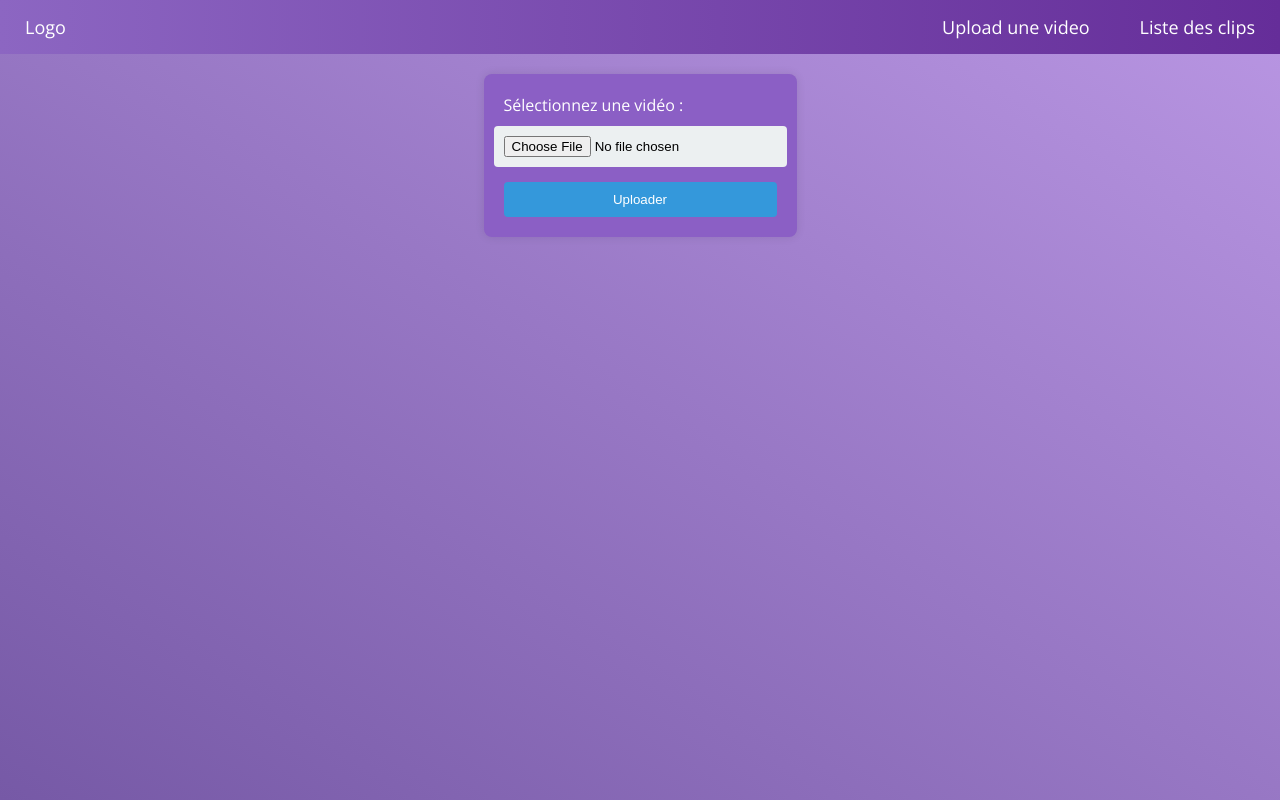
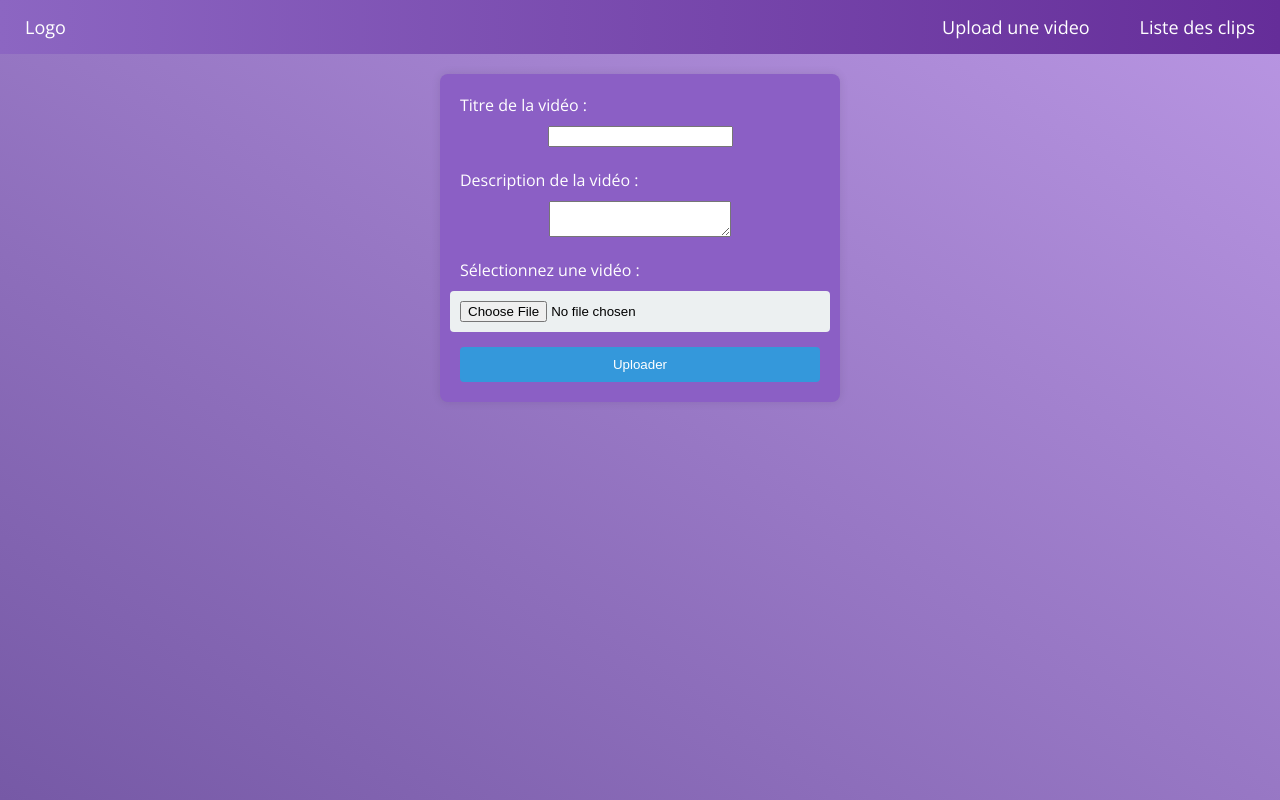
Before and after one commit to mxmchr/ClipMaker, a PHP site: page /upload in a window 1280 px wide. Run offline with PHP 8.4, Linux system fonts and the light colour scheme; some web fonts are replaced.

Commit message:
new call

```diff
--- a/app/Router.php
+++ b/app/Router.php
@@ -14,7 +14,6 @@ require_once './app/controllers/VideoController.php';
 require_once './app/models/VideoModel.php';
 
 // Récupérer l'URL demandée
-
 $request_uri = $_SERVER['REQUEST_URI'];
 
 // Retirer le slash initial s'il existe
@@ -25,7 +24,15 @@ $segments = explode('/', $request_uri);
 
 // Déterminer le contrôleur et l'action en fonction des segments d'URL
 $controller = (isset($segments[0]) && !empty($segments[0])) ? ucfirst($segments[0]) . 'Controller' : 'HomeController';
-$action = (isset($segments[1]) && !empty($segments[1])) ? $segments[1] : 'index';
+
+// Vérifier si le segment suivant est "video" et s'il y a un ID après
+if ($segments[0] === 'video' && isset($segments[1]) && !empty($segments[1])) {
+    $action = 'index';  // Ou l'action que vous souhaitez utiliser pour la page vidéo
+    $param = $segments[1]; // $param sera l'ID de la vidéo
+} else {
+    $action = (isset($segments[1]) && !empty($segments[1])) ? $segments[1] : 'index';
+    $param = (isset($segments[2]) && !empty($segments[2])) ? $segments[2] : null;
+}
 
 // Vérifier si le fichier du contrôleur existe
 $controller_file = "./app/controllers/{$controller}.php";
@@ -37,8 +44,8 @@ if (file_exists($controller_file)) {
 
     // Vérifier si la méthode/action existe dans le contrôleur
     if (method_exists($controller_instance, $action)) {
-        // Appeler la méthode/action du contrôleur
-        $controller_instance->$action();
+        // Appeler la méthode/action du contrôleur avec les paramètres
+        $controller_instance->$action($param);
     } else {
         // Gérer l'action non trouvée (par exemple, afficher une erreur 404)
         echo "Action non trouvée";
--- a/app/controllers/UploadController.php
+++ b/app/controllers/UploadController.php
@@ -1,4 +1,6 @@
 <?php
+
+require_once './app/models/UploadModel.php';
 
 class UploadController
 {
@@ -11,26 +13,24 @@ class UploadController
     {
         if ($_SERVER['REQUEST_METHOD'] === 'POST') {
             if (isset($_FILES['video']) && $_FILES['video']['error'] === UPLOAD_ERR_OK) {
-                $uploadDir = 'chemin/vers/votre/dossier/upload/';
-                $uploadFile = $uploadDir . basename($_FILES['video']['name']);
+                $uploadDir = './depot/videos/';
+                $videoTitle = $_POST['video_title'];
+                $videoDescription = $_POST['video_description'];
+
+                // Génération d'un nom unique pour la vidéo
+                $uniqueName = uniqid('video_') . '_' . basename($_FILES['video']['name']);
+                $uploadFile = $uploadDir . $uniqueName;
+                $uploadModel = new UploadModel();
 
                 if (move_uploaded_file($_FILES['video']['tmp_name'], $uploadFile)) {
-                    // Le fichier a été téléchargé avec succès
-                    // Vous pouvez maintenant ajouter les informations de la vidéo à votre base de données
-                    $videoTitle = $_FILES['video']['name']; // Changez cela en fonction de votre structure de base de données
-                    $videoFilePath = $uploadFile; // Changez cela en fonction de votre structure de base de données
+                    $generatedName = $uploadModel->addVideoToDatabase($videoTitle, $uploadFile, $videoDescription);
 
-                    // Ajoutez ces informations à votre base de données (utilisez votre propre logique ici)
-
-                    // Redirigez l'utilisateur vers une page de confirmation ou autre
-                    header('Location: /clips');
+                    header("Location: /video/$generatedName");
                     exit;
                 } else {
-                    // Une erreur s'est produite lors du téléchargement du fichier
                     echo 'Erreur lors de l\'upload du fichier.';
                 }
             } else {
-                // Aucun fichier téléchargé ou une erreur s'est produite
                 echo 'Erreur : Veuillez sélectionner une vidéo.';
             }
         }
--- a/app/controllers/VideoController.php
+++ b/app/controllers/VideoController.php
@@ -2,9 +2,11 @@
 
 class VideoController
 {
-    public function index()
+    public function index($videoId)
     {
-        // Charger la vue HomeView
+        $videoModel = new VideoModel();
+        $videoPath = $videoModel->getVideoPathById($videoId);
+
         require_once './app/views/VideoView.php';
     }
 }
--- a/app/models/UploadModel.php
+++ b/app/models/UploadModel.php
@@ -1,10 +1,38 @@
 <?php
+// UploadModel.php
 
 class UploadModel
 {
-    public function addVideoToDatabase($videoTitle, $videoFilePath)
+    private $db;
+
+    public function __construct()
     {
-        // Logique pour ajouter les informations de la vidéo à la base de données
-        // Utilisez votre propre logique ici
+        $this->db = (new Database())->connect();
+    }
+
+    public function addVideoToDatabase($videoTitle, $videoFilePath, $videoDescription)
+    {
+        try {
+            // Préparez la requête SQL
+            $stmt = $this->db->prepare("INSERT INTO videos (title, file_path, description) VALUES (:title, :file_path, :description)");
+
+            // Liez les paramètres
+            $stmt->bindParam(':title', $videoTitle);
+            $stmt->bindParam(':file_path', $videoFilePath);
+            $stmt->bindParam(':description', $videoDescription);
+
+            // Exécutez la requête
+            $stmt->execute();
+
+            // Récupérez l'ID généré pour la vidéo nouvellement ajoutée
+            $lastInsertId = $this->db->lastInsertId();
+
+            // Retournez l'ID généré
+            return $lastInsertId;
+        } catch (PDOException $e) {
+            // Gérez les erreurs d'insertion dans la base de données
+            echo "Erreur d'insertion dans la base de données : " . $e->getMessage();
+            return false;
+        }
     }
 }
--- a/app/models/VideoModel.php
+++ b/app/models/VideoModel.php
@@ -1 +1,19 @@
 <?php
+
+class VideoModel
+{
+    public function getVideoPathById($videoId)
+    {
+        $db = new Database();
+        $conn = $db->connect();
+
+        $query = "SELECT file_path FROM videos WHERE id = :videoId";
+        $stmt = $conn->prepare($query);
+        $stmt->bindParam(':videoId', $videoId, PDO::PARAM_INT);
+        $stmt->execute();
+
+        $result = $stmt->fetch(PDO::FETCH_ASSOC);
+
+        return $result['file_path'];
+    }
+}
--- a/app/views/UploadView.php
+++ b/app/views/UploadView.php
@@ -1,5 +1,11 @@
-<form action="/upload" method="post" enctype="multipart/form-data" class="form__upload">
+<form action="/upload/handleUpload" method="post" enctype="multipart/form-data" class="form__upload">
+    <label for="video">Titre de la vidéo :</label>
+    <input type="text" name="video_title" required>
+    <br>
+    <label for="video_description">Description de la vidéo :</label>
+    <textarea name="video_description"></textarea>
+    <br>
     <label for="video">Sélectionnez une vidéo :</label>
-    <input type="file" name="video" accept="video/*">
+    <input type="file" name="video" accept="video/*" required>
     <button type="submit">Uploader</button>
 </form>
--- a/app/views/VideoView.php
+++ b/app/views/VideoView.php
@@ -2,7 +2,7 @@
     <h1>Ma Video</h1>
 
     <video width="640" height="360" controls>
-        <source src="./public/mp4/input.mp4" type="video/mp4">
+        <source src="<?php echo $videoPath; ?>" type="video/mp4">
     </video>
 
     <form action="" method="get" class="form_video">
@@ -19,4 +19,7 @@
         </div>
     </form>
 
+    <script src="https://code.jquery.com/jquery-3.6.4.min.js"></script>
+    <script src="./public/js/video.js"></script>
+
 </main>
--- a/public/css/style.css
+++ b/public/css/style.css
@@ -7,11 +7,7 @@ a {
 }
 
 .container {
-    display: flex;
-    min-height: 100vh;
-    flex-direction: column;
-    background: linear-gradient(to top right, #7659a6, #b996e3) no-repeat;
-    background-size: 100% 100%;
+    background: linear-gradient(to top right, #7659a6, #b996e3);
 }
 
 .list {
```
Also changed, not shown: public/js/video.js (added), 4 other files.
